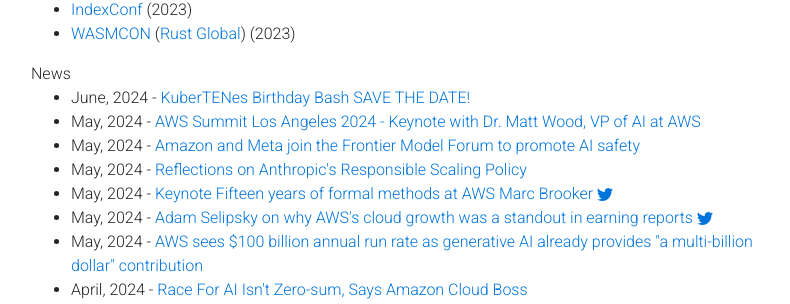
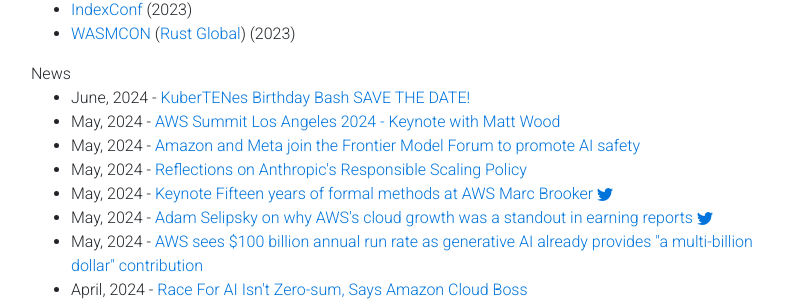
Before and after one commit to gfw001/gfw001.github.io, a Jekyll site: the page portfolio.html, which Jekyll copies as it is, in a window 1280 px wide and 900 px high, scrolled down 1856 px. Shown: the part 148-452 px from the top of the window, without its empty margins (54-844 px from the left). Built offline with Jekyll 4.4.1, drawn with Linux system fonts in a browser that asks for light colours; nearby versions of some CDN libraries; a style sheet for code colours, icons or effects is not loaded.

Commit message:
Update portfolio.html

```diff
--- a/portfolio.html
+++ b/portfolio.html
@@ -325,7 +325,7 @@
 	       June, 2024 - <a href="https://events.linuxfoundation.org/kuber10es-birthday-bash/">KuberTENes Birthday Bash SAVE THE DATE!</a>
 	</li>
 	<li>
-	       May, 2024 - <a href="https://www.youtube.com/watch?v=E-VaYqL5r7Q">AWS Summit Los Angeles 2024 - Keynote with Dr. Matt Wood, VP of AI at AWS</a>
+	       May, 2024 - <a href="https://www.youtube.com/watch?v=E-VaYqL5r7Q">AWS Summit Los Angeles 2024 - Keynote with Matt Wood</a>
 	</li>
 	<li>
 	       May, 2024 - <a href="https://www.frontiermodelforum.org/updates/amazon-and-meta-join-the-frontier-model-forum-to-promote-ai-safety/">Amazon and Meta join the Frontier Model Forum to promote AI safety</a>
```
